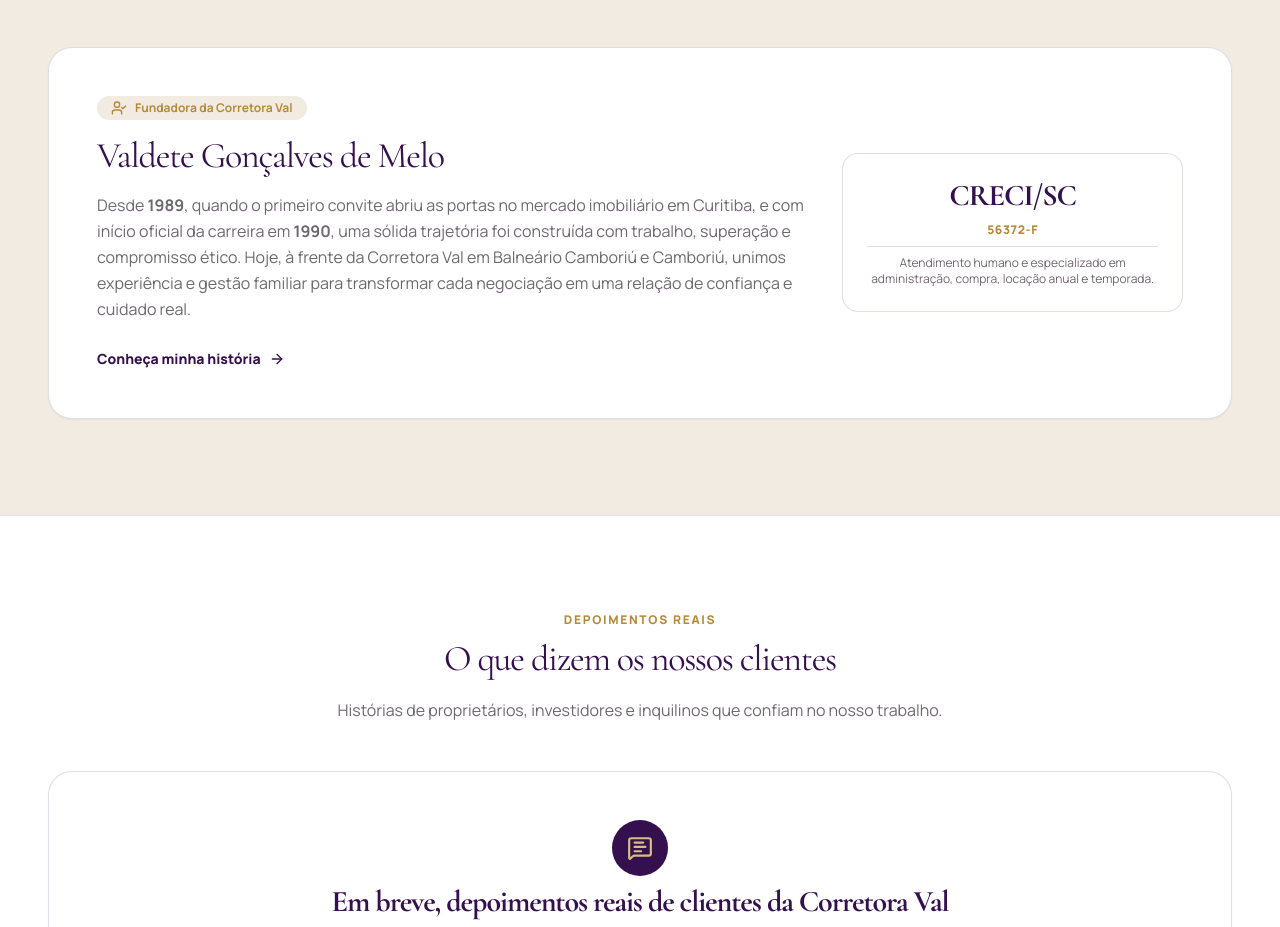
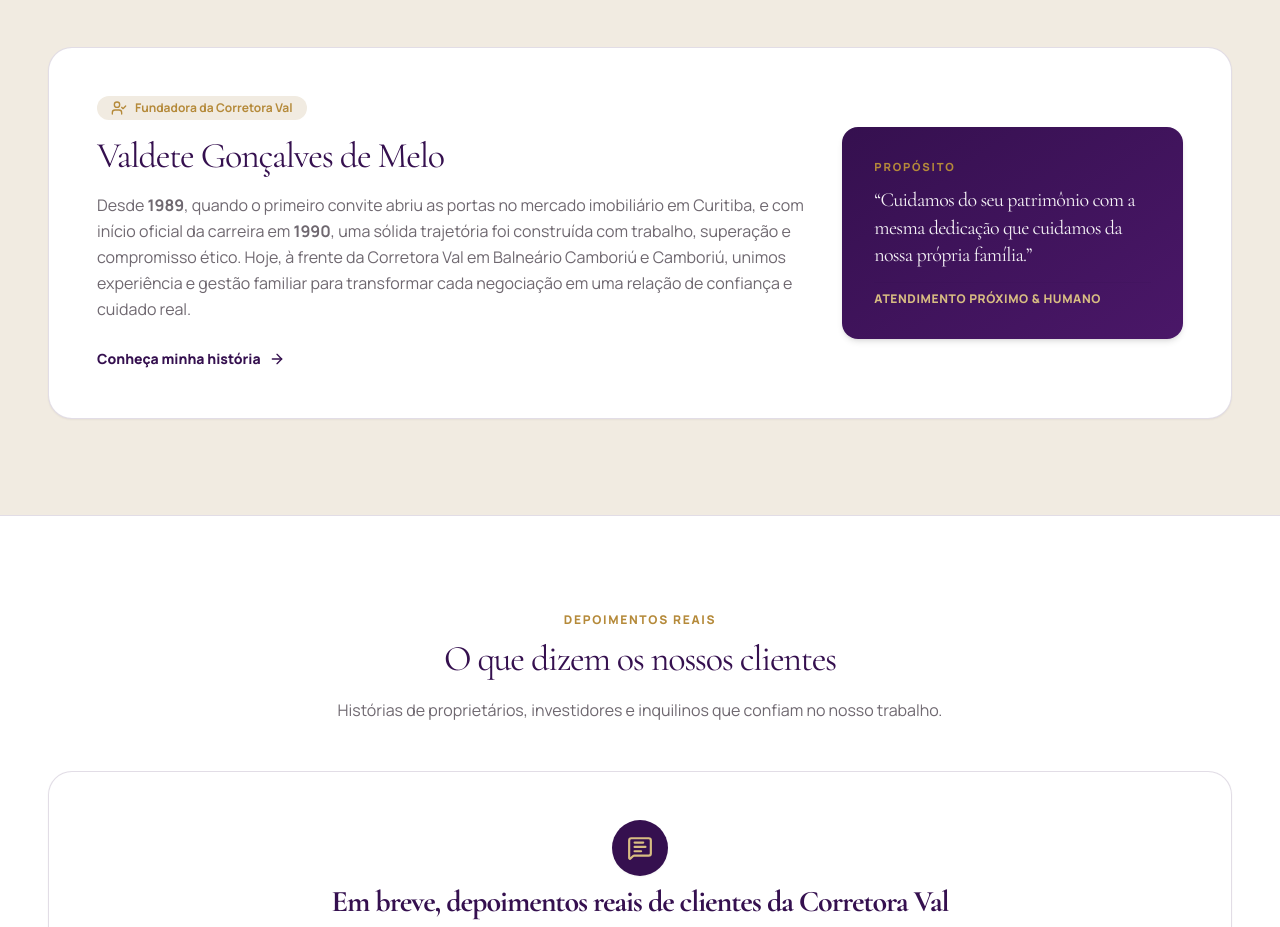
Before and after one commit to matheusferza/corretora-imobiliaria2, a Next.js app: page / in a window 1280 px wide. Shown: the part 2900-3827 px from the top of the page. Built offline with nearby package versions, Linux system fonts and the light colour scheme; no server answers; the database is empty.

Commit message:
style: aprimora card de biografia na Home eliminando redundancia de CRECI

```diff
--- a/src/app/(site)/page.tsx
+++ b/src/app/(site)/page.tsx
@@ -288,16 +288,16 @@ export default async function Home() {
                 </div>
               </div>
 
-              <div className="lg:col-span-4 rounded-2xl bg-[var(--surface)] p-6 border text-center space-y-2">
-                <span className="display block text-3xl font-bold text-[var(--plum)]">
-                  CRECI/SC
+              <div className="lg:col-span-4 rounded-2xl bg-[linear-gradient(145deg,#35104F_0%,#4A1768_100%)] p-6 md:p-8 text-white shadow-md space-y-3">
+                <span className="eyebrow text-[var(--gold-light)] block">
+                  Propósito
                 </span>
-                <span className="text-xs font-extrabold text-[var(--gold)] uppercase tracking-wider block">
-                  56372-F
-                </span>
-                <p className="text-xs text-[var(--ink-soft)] pt-2 border-t">
-                  Atendimento humano e especializado em administração, compra,
-                  locação anual e temporada.
+                <p className="display text-xl leading-snug text-white/95">
+                  &ldquo;Cuidamos do seu patrimônio com a mesma dedicação que
+                  cuidamos da nossa própria família.&rdquo;
+                </p>
+                <p className="text-xs text-[var(--gold-light)] font-extrabold uppercase tracking-wider pt-2 border-t border-white/15">
+                  Atendimento Próximo & Humano
                 </p>
               </div>
             </div>
```
